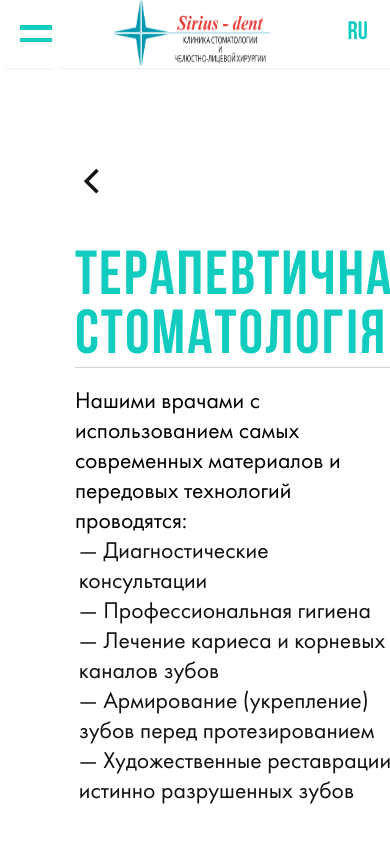
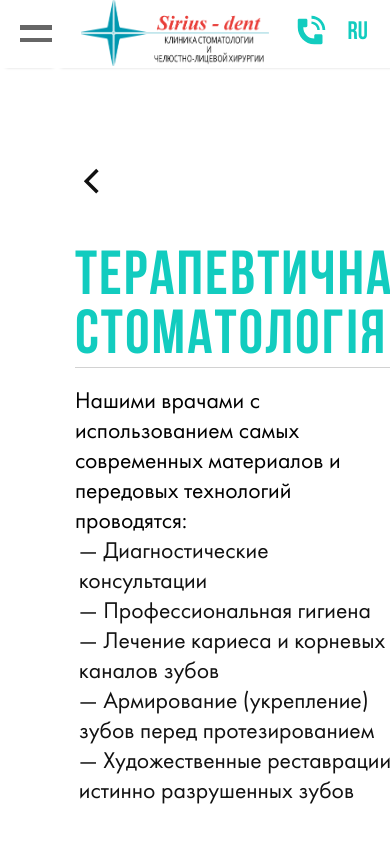
Before and after one commit to ilsrbn/nextjs-sirius, a Next.js app: page /services/2 in a window 390 px wide. Shown: the top 842 px of the page. Built offline with nearby package versions, Linux system fonts and the light colour scheme.

Commit message:
added mobile phone link

```diff
--- a/components/Header.js
+++ b/components/Header.js
@@ -28,10 +28,10 @@
 			<div className="header">
 				<img className="logo" src={curloc.image} />
 				<div className="buttons">
-		 			<img
+		 			<a href="tel:+380-66-736-37-44" className="phonebut"><img
 		 				src="/images/phone.svg"
 		 				className="CallIcon" />
-		 			<div className="phoneNumber">+38 066 125 86 31</div>
+		 			<div className="phoneNumber">+38 066 125 86 31</div></a>
 
 		 			<button
 		 				className="emergency"
--- a/components/Sidebar.js
+++ b/components/Sidebar.js
@@ -19,6 +19,7 @@
 				<span className="hamburger_bar bar3" />
 			</nav>
 			<div className="SidebarList" ref={props.burgerFather} onClick={props.changeBurger}></div>
+			<div className="sidebar-buttons"></div>
 		</nav>
 	)
 }
--- a/styles/Header.css
+++ b/styles/Header.css
@@ -106,6 +106,14 @@
   color: #00625a;
 }
 
+.phonebut {
+  display: flex;
+  justify-content: center;
+  align-items: center;
+  text-decoration: none;
+  cursor: default;
+}
+
 .CallIcon {
   width: 4vh;
   height: 4vh;
@@ -116,6 +124,7 @@
   font-size: 2.2vh;
   font-weight: 500;
   margin: 1vh;
+  color: black;
 }
 
 .emergency {
@@ -197,6 +206,14 @@
     align-items: baseline;
   }
 
+  .phonebut {
+    display: block;
+  }
+
+  .phoneNumber {
+    display: none;
+  }
+
   .language_selector {
     display: flex;
     flex-direction: column;
@@ -236,7 +253,7 @@
     box-shadow: 0 4px 6px 4px rgba(100, 200, 200, 0.1);
     width: inherit;
     list-style: none;
-    transition: right 150ms ease-in;
+    transition: right 50ms ease-in;
   }
 
   .language_selector__mobile .other_locs {
@@ -263,7 +280,7 @@
   }
 
   .logo {
-    width: 40vw;
+    width: auto;
     margin: 0 auto;
     height: auto;
   }
```
